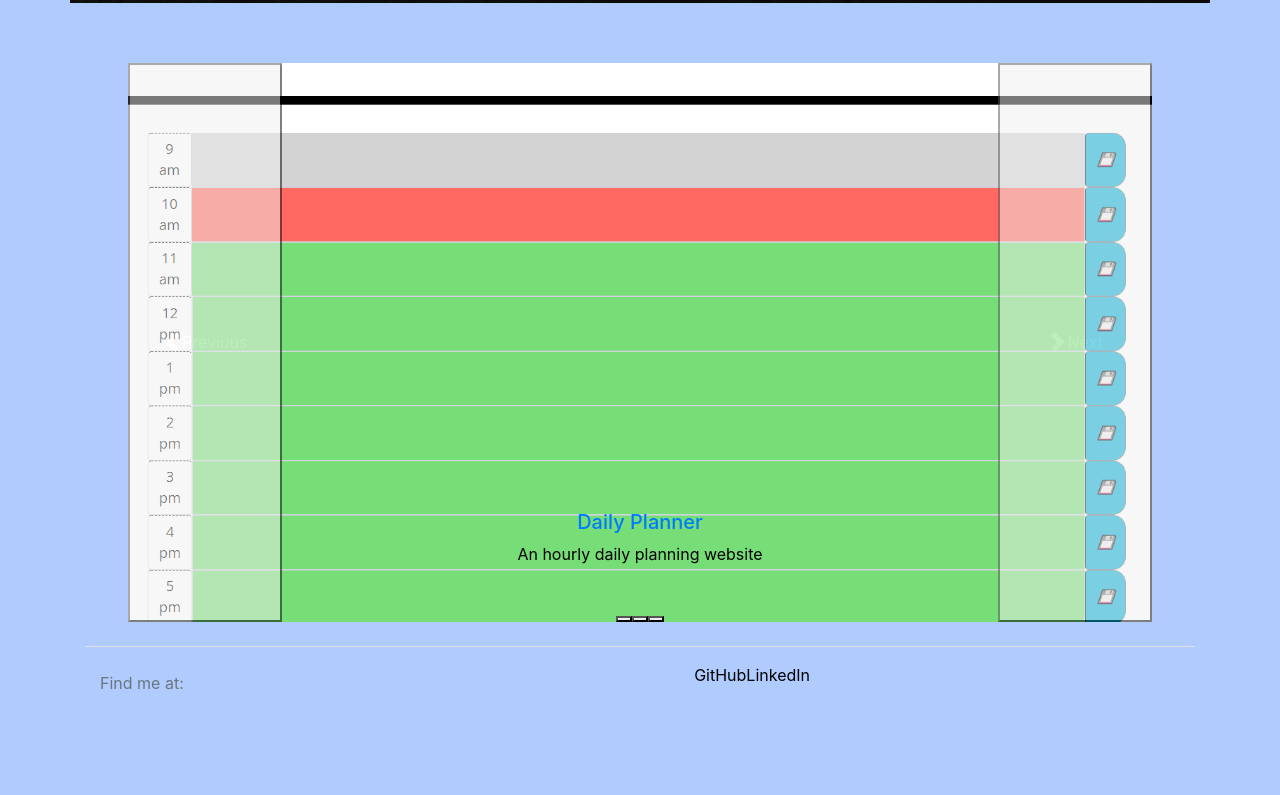
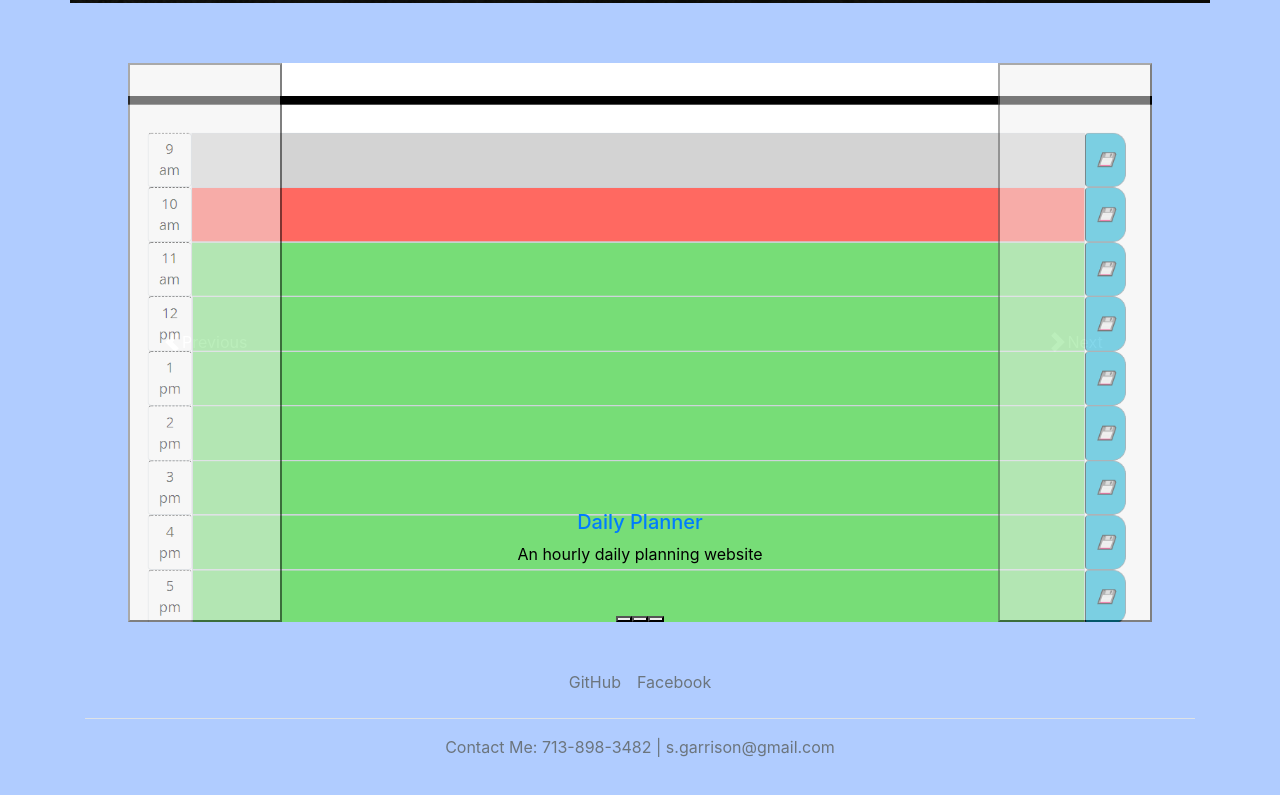
Before and after one commit to segarrison/UpdatedPortfolio, a plain HTML site: page index.html in a window 1280 px wide. Shown: the part 1027-1822 px from the top of the page. Before the commit the page ends 1770 px from the top, so only its background shows below. Drawn offline with nearby package versions, Linux system fonts and the light colour scheme.

Commit message:
changed footer

```diff
--- a/index.html
+++ b/index.html
@@ -169,7 +169,7 @@
         <span class="visually-hidden">Next</span>
       </button>
     </div>
-    <footer id="contact"></footer>
+    <!-- <footer id="contact"></footer>
     <div class="container" id="contact">
       <footer
         class="
@@ -182,13 +182,13 @@
           border-top
         "
       >
-        <div class="col-md-4 d-flex align-items-center">
+        <div class="col-md-4 d-flex align-items-center"> -->
           <!-- <a href="" class = "mb-3 me-2 mb-md-0 text-muted text-decoration-none lh-1">
             <svg class="bi" width="30" height="24"><use xlink:href="#bootstrap">
             <use xlink:href="#bootstrap">
           </use></svg>
           </a> -->
-          <span class="text-muted">Find me at:</span>
+          <!-- <span class="text-muted">Find me at:</span>
         </div>
         <ul class="nav col-md-4 justify-content-end list-unstyled d-flex">
           <li class="ms-3">
@@ -204,7 +204,19 @@
             >
           </li>
         </ul>
-      </footer>
+      </footer> -->
+      <div class="container">
+        <footer class="py-3 my-4">
+          <ul class="nav justify-content-center border-bottom pb-3 mb-3">
+            <li class="nav-item"><a href="https://github.com/segarrison" target = "blank" class="nav-link px-2 text-muted">GitHub</a></li>
+            <li class="nav-item"><a href="https://www.linkedin.com/in/sarah-garrison/" target = "blank" class="nav-link px-2 text-muted">Facebook</a></li>
+            <!-- <li class="nav-item"><a href="#" class="nav-link px-2 text-muted">Pricing</a></li>
+            <li class="nav-item"><a href="#" class="nav-link px-2 text-muted">FAQs</a></li>
+            <li class="nav-item"><a href="#" class="nav-link px-2 text-muted">About</a></li> -->
+          </ul>
+          <p class="text-center text-muted">Contact Me: 713-898-3482 | s.garrison@gmail.com</p>
+        </footer>
+      </div>
     </div>
     <script
       src="https://code.jquery.com/jquery-3.3.1.slim.min.js"
```
